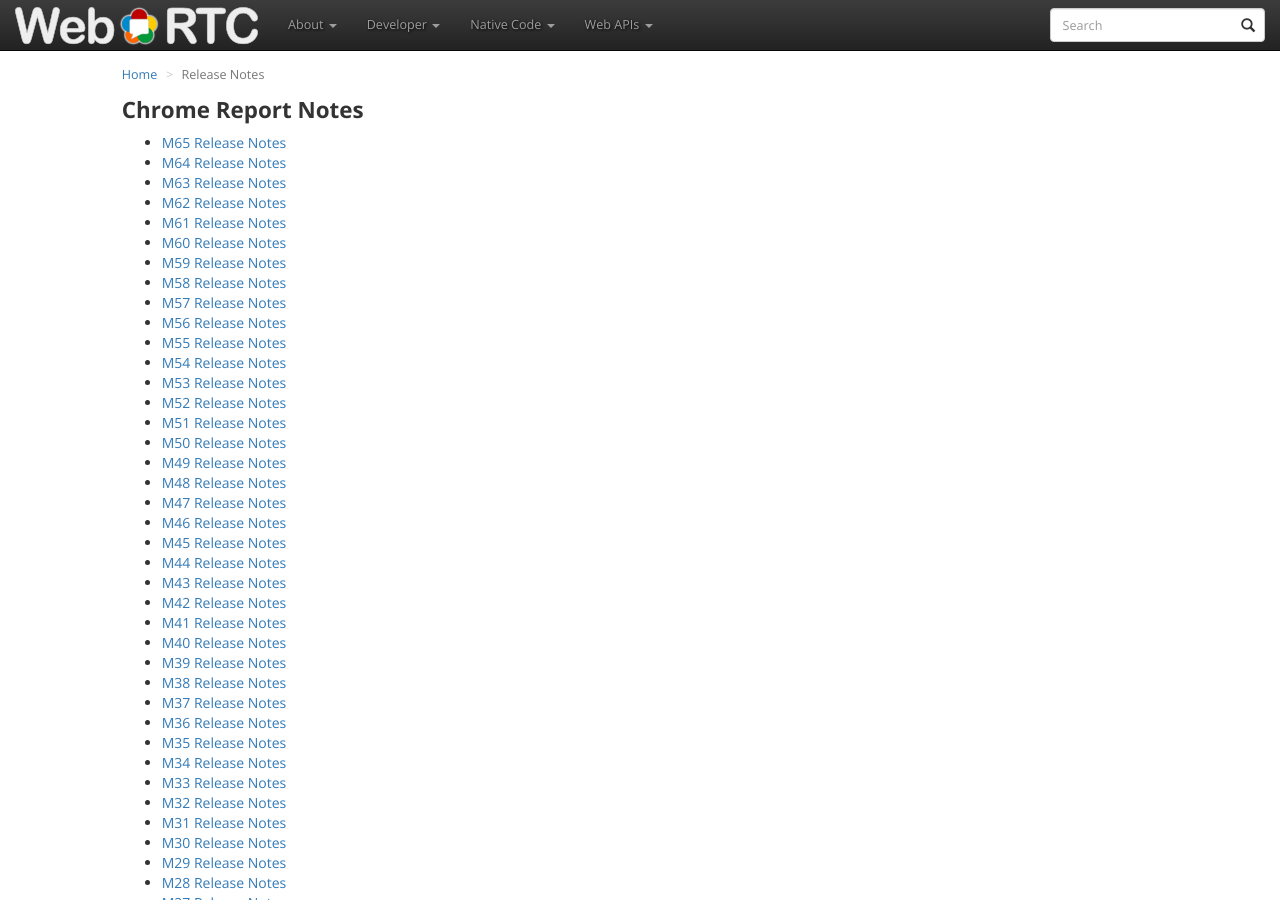
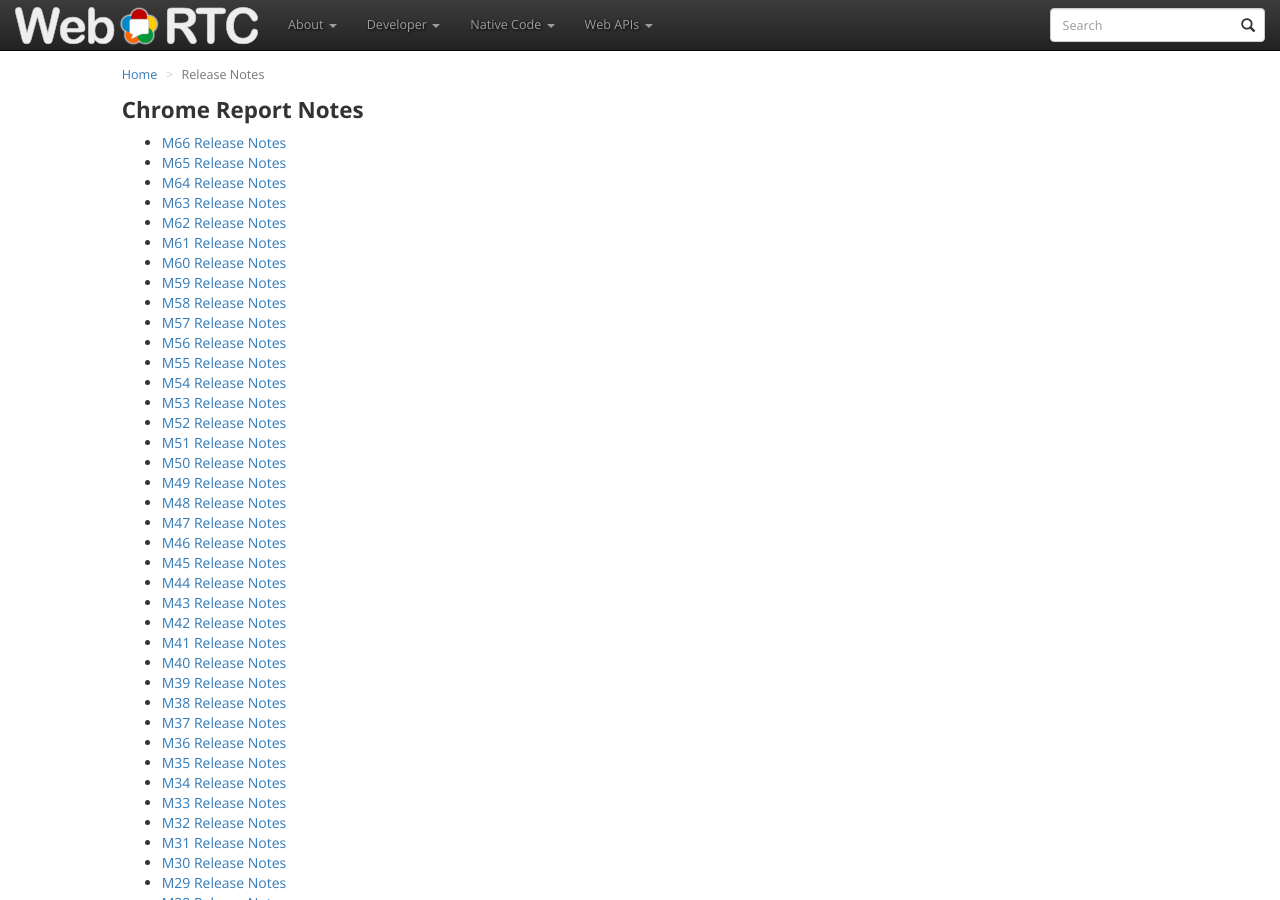
Before and after one commit to webrtc/webrtc-org, a Jekyll site: the page built from release-notes/index.md, in a window 1280 px wide and 900 px high. Built offline with Jekyll 4.4.1, drawn with Linux system fonts in a browser that asks for light colours; nearby versions of some CDN libraries.

Commit message:
Update index.md
Added link to M66 relnotes.

```diff
--- a/release-notes/index.md
+++ b/release-notes/index.md
@@ -5,6 +5,7 @@ permalink: /release-notes/
 crumb: Release Notes
 ---
 
+  * [M66 Release Notes](https://groups.google.com/d/msg/discuss-webrtc/kG4DJSfP2ck/YlI0xyeLAgAJ)
   * [M65 Release Notes](https://groups.google.com/d/msg/discuss-webrtc/QJHpBnGQPKk/oKR0pSD-CgAJ)
   * [M64 Release Notes](https://groups.google.com/d/msg/discuss-webrtc/fIWg5n67xHo/QIhRnv6vBgAJ)
   * [M63 Release Notes](https://groups.google.com/d/msg/discuss-webrtc/qDtSDxoNSII/69b6fAkxAQAJ)
```
